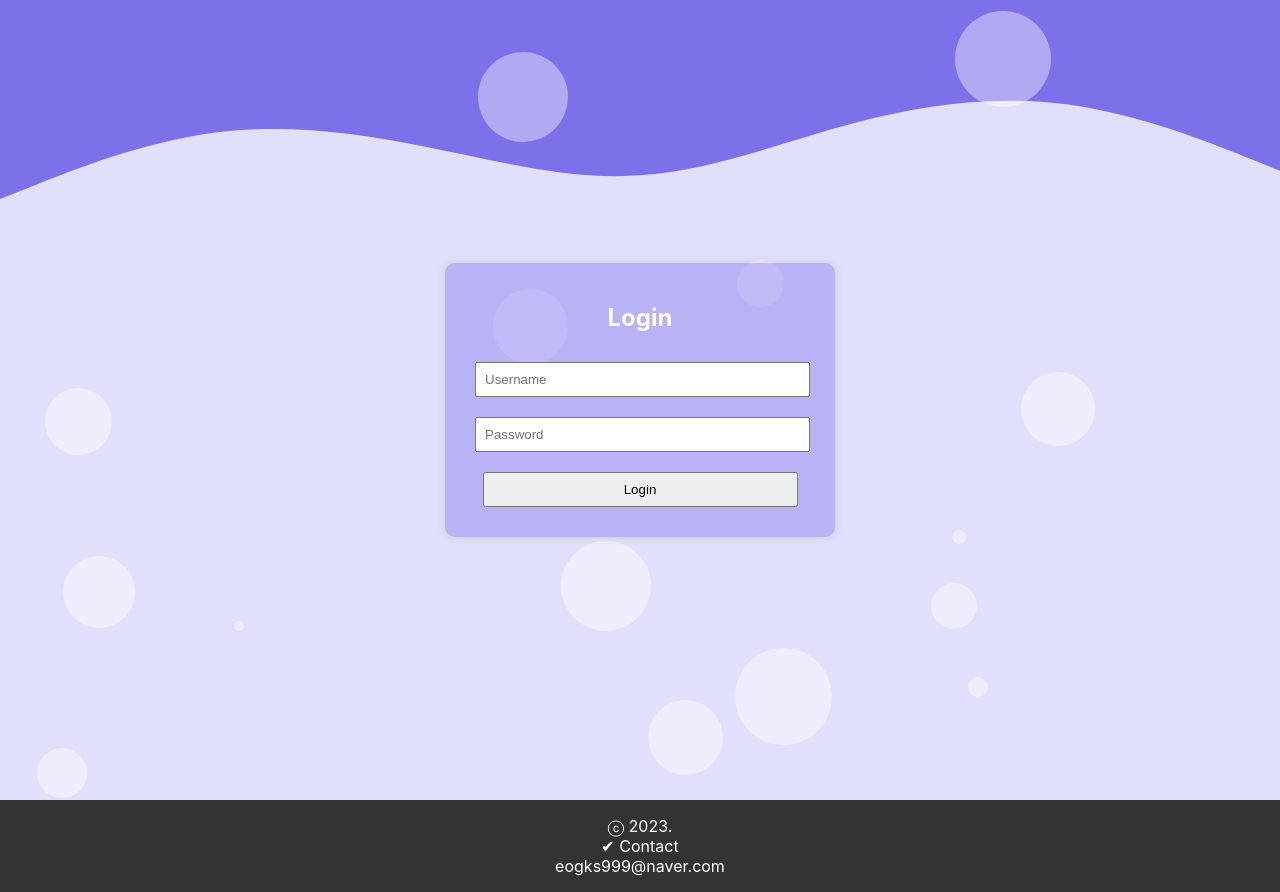
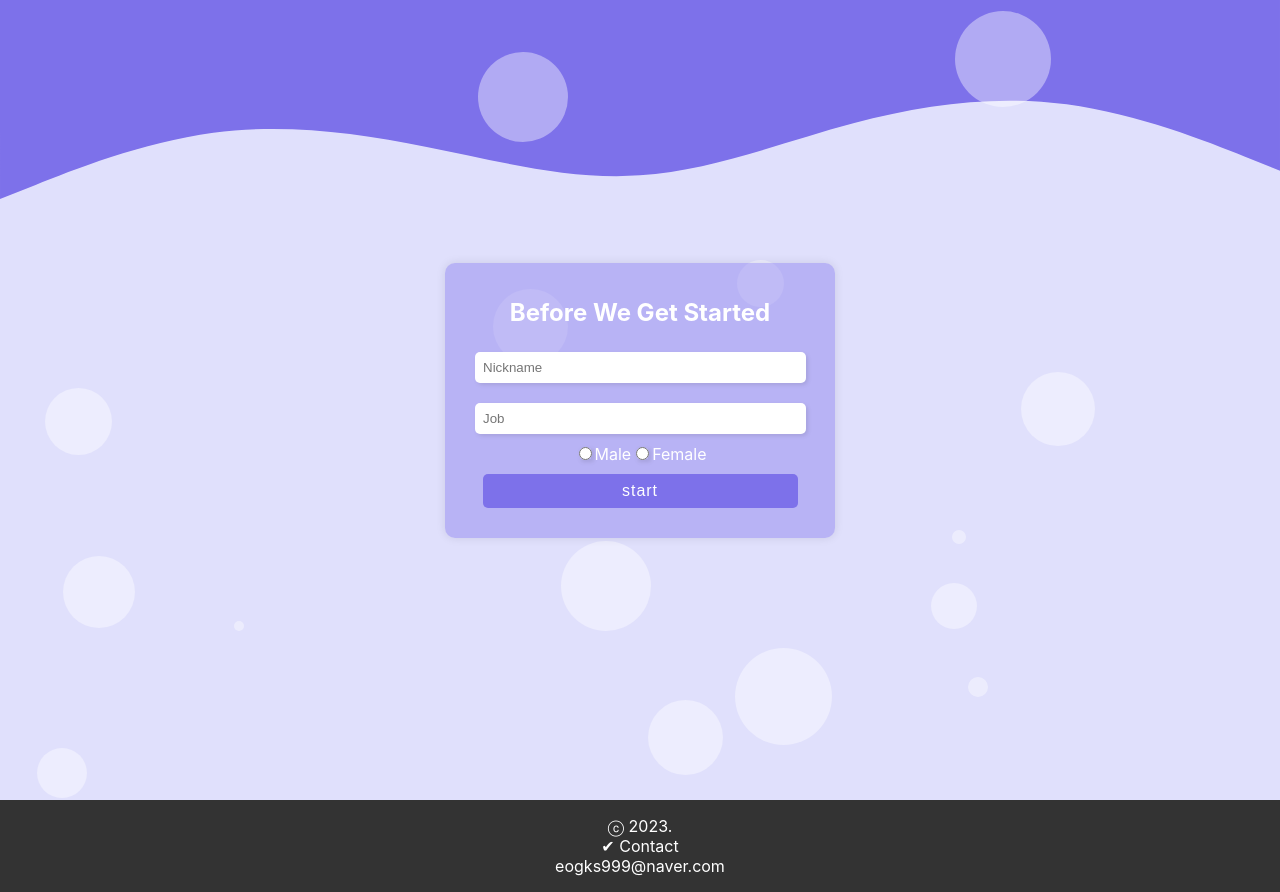
Before and after one commit to ddenzu/AI-interview, a React (Create React App) app: page /login in a window 1280 px wide. Built offline with nearby package versions, Linux system fonts and the light colour scheme.

Commit message:
데이터 서버 전송 기능, 에러 핸들링, UI 개선

```diff
--- a/package.json
+++ b/package.json
@@ -6,6 +6,7 @@
     "@fortawesome/fontawesome-svg-core": "^6.5.1",
     "@fortawesome/free-solid-svg-icons": "^6.5.1",
     "@fortawesome/react-fontawesome": "^0.2.0",
+    "@reduxjs/toolkit": "^2.0.1",
     "@testing-library/jest-dom": "^5.17.0",
     "@testing-library/react": "^13.4.0",
     "@testing-library/user-event": "^13.5.0",
@@ -14,8 +15,10 @@
     "react": "^18.2.0",
     "react-bootstrap": "^2.9.1",
     "react-dom": "^18.2.0",
+    "react-redux": "^9.0.4",
     "react-router-dom": "^6.20.1",
     "react-scripts": "5.0.1",
+    "sweetalert2": "^11.10.1",
     "web-vitals": "^2.1.4"
   },
   "scripts": {
--- a/src/App.css
+++ b/src/App.css
@@ -77,7 +77,7 @@ body {
 .testInfo > p {
   font-weight: bold ;
   margin: 0px ;
-  padding:10px;
+  padding:10px 5px 10px 5px;
   color:#7D71EA;
   font-size:15px;
 }
@@ -111,6 +111,7 @@ body {
   padding: 10px 5px 10px 15px ;
   box-sizing: border-box ;
   border-radius: 10px ;
+  border: 2px solid white;
   display: flex ;
   flex-direction: column;
   justify-content: flex-end;
@@ -154,6 +155,10 @@ body {
   float: left;
   background-color: rgba(0, 0, 0, 0.5);
   margin-bottom: 20px;
+  cursor: pointer;
+}
+.ai:hover {
+  background-color: rgba(0, 0, 0, 0.7);
 }
 .login {
   color: white;
@@ -165,6 +170,26 @@ body {
   background-color: rgba(125, 113, 234, 0.4);
   box-shadow: 0 0 10px rgba(0, 0, 0, 0.1);
   z-index: 2;
+}
+.login > h2 {
+  margin: 15px 0 15px 0;
+}
+.login input {
+  padding: 8px ;
+  border-radius: 5px ;
+  border: none;
+  outline: none;
+  background-color: #E0E0FC;
+  background-color: white;
+  box-shadow: 2px 2px 4px rgba(0, 0, 0, 0.1);
+}
+.send-btn {
+  font-size: 16px;
+  border-radius: 5px;
+  border: none;
+  background-color: #7D71EA;
+  color: white;
+  letter-spacing:1px
 }
 @media (max-width: 450px) {
   .chat-container {
--- a/src/App.js
+++ b/src/App.js
@@ -113,7 +113,7 @@ function App() {
                     <div className='testInfo'>
                       <p>
                         1. 직업, 직무에 맞는 AI 면접관과 매칭됩니다<br/>
-                        2. 자주 묻는 면접 질문 10개가 질문됩니다
+                        2. 자주 묻는 면접 질문 5개가 질문됩니다
                       </p>
                     </div>
 
--- a/src/chatApp.js
+++ b/src/chatApp.js
@@ -2,14 +2,17 @@ import React, { useState, useRef, useEffect } from 'react';
 import { FontAwesomeIcon } from '@fortawesome/react-fontawesome';
 import { faSpinner, faRobot } from '@fortawesome/free-solid-svg-icons';
 import { motion, AnimatePresence } from "framer-motion";
+import { useLocation } from 'react-router-dom';
+import Swal from "sweetalert2";
 
 const ChatApp = () => {
+  const location = useLocation();
+  const { state } = location;
   const [messages, setMessages] = useState([]);
   const [inputValue, setInputValue] = useState('');
   const [responses, setResponses] = useState([]);
+  const [clickedText, setClickedText] = useState('');
   const messagesStartRef = useRef(null);
-
-
 
   useEffect(() => {
     window.scrollTo(0, 0);
@@ -39,6 +42,8 @@ const ChatApp = () => {
         body: JSON.stringify({
           userMessages: messages,
           assistantMessages: responses,
+          nickname: state.nickname,
+          job: state.job
         })
         })
         const data = await response.json();
@@ -48,6 +53,54 @@ const ChatApp = () => {
       }
     };
   }
+
+  const handleClick = (text) => {
+    Swal.fire({
+      icon: "success",
+      title: "저장",
+      text: `답변을 저장 하시겠습니까?`,
+      width: `300px`,
+      showCancelButton: true,
+      confirmButtonText: "저장",
+      cancelButtonText: "취소",
+      }).then((res) => {
+          if (res.isConfirmed) {
+            setClickedText(text);
+          }
+          else{
+              return 0
+          }
+      });
+  };
+
+  useEffect(() => {
+    const sendData = async () => {
+      try {
+        const response = await fetch('http://localhost:8000/answer', {
+          method: 'POST',
+          headers: {
+            'Content-Type': 'application/json',
+          },
+          body: JSON.stringify({
+            nickname: state.nickname,
+            answer: clickedText,
+           }),
+        });
+
+        if (response.ok) {
+          const data = await response.json();
+          console.log('데이터 전송 성공:', data);
+        } else {
+          throw new Error('데이터 전송 실패');
+        }
+      } catch (error) {
+        console.error('에러 발생:', error);
+      }
+    };
+    if (clickedText) {
+      sendData();
+    }
+  }, [clickedText]);
 
   const pageVariants = {
     initial: { opacity: 0, x: '100vw' },
@@ -86,7 +139,7 @@ const ChatApp = () => {
               </div>
               <div style={{clear:'both'}}></div>
               {responses[index] ? (
-                  <div className='message ai'>
+                  <div className='message ai' onClick={() => handleClick(responses[index])}>
                     {responses[index]}
                   </div>
                 ) : (
--- a/src/login.js
+++ b/src/login.js
@@ -4,32 +4,34 @@ import { motion, AnimatePresence } from "framer-motion";
 
 
 const LoginPage = () => {
-  const [username, setUsername] = useState('');
-  const [password, setPassword] = useState('');
+  const [nickname, setNickname] = useState('');
+  const [job, setJob] = useState('');
+  const [gender, setGender] = useState('');
   const navigate = useNavigate();
-
-  useEffect(() => {
-    console.log(username)
-    console.log(password)
-  }, [password]);
 
   const handleLogin = async () => {
     try {
+      if (!nickname || !job || !gender) {
+        alert('닉네임과 희망 직무를 입력해주세요.');
+        return;
+      }
+
       const response = await fetch('http://localhost:8000/login', {
         method: 'POST',
         headers: {
           'Content-Type': 'application/json',
         },
         body: JSON.stringify({
-          id: username,
-          pw: password }),
+          nickname: nickname,
+          job: job,
+          gender: gender }),
       })
       .then((response) => {
         if (response.ok) { // 응답send 하면 true 반환
-          navigate('/chatApp');
+          navigate('/chatApp', { state: { nickname, job, gender } });
           return response.json();
         }
-        throw new Error('Network response was not ok.');
+        throw new Error('서버 에러');
       })
     } catch (error) {
       console.error('Error:', error);
@@ -59,25 +61,31 @@ const LoginPage = () => {
       style={{ position: 'relative', zIndex: '2'}}>
 
       <div className='login'>
-        <h2>Login</h2>
+        <h2>Before We Get Started</h2>
         <form onSubmit={(e) => { e.preventDefault();handleLogin();}}>
           <input
             type="text"
-            placeholder="Username"
-            value={username}
-            onChange={(e) => setUsername(e.target.value)}
+            placeholder="Nickname"
+            value={nickname}
+            onChange={(e) => setNickname(e.target.value)}
             style={{ margin: '10px', padding: '8px', width: '90%' }}
           />
           <input
-            type="password"
-            placeholder="Password"
-            value={password}
-            onChange={(e) => setPassword(e.target.value)}
+            type="text"
+            placeholder="Job"
+            value={job}
+            onChange={(e) => setJob(e.target.value)}
             style={{ margin: '10px', padding: '8px', width: '90%' }}
           />
-          <button type="submit" style={{ margin: '10px', padding: '8px', cursor: 'pointer', width: '90%' }}
+            <input type="radio" id="male" name="gender" value="male"
+            onChange={(e) => setGender(e.target.value)} />
+            <label htmlFor="male">Male</label>
+            <input type="radio" id="female" name="gender" value="female"
+            onChange={(e) => setGender(e.target.value)}/>
+            <label htmlFor="female">Female</label>
+          <button className='send-btn' type="submit" style={{ margin: '10px', padding: '8px', cursor: 'pointer', width: '90%' }}
           // onClick={()=>{navigate('/chatApp')}}
-          >Login</button>
+          >start</button>
         </form>
       </div>
       </motion.div>
```
Also changed, not shown: 1 other file (tests, documents, lock files or other folders).
